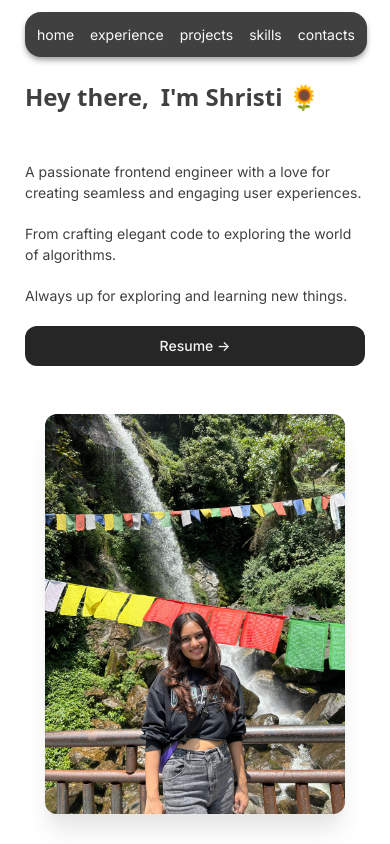
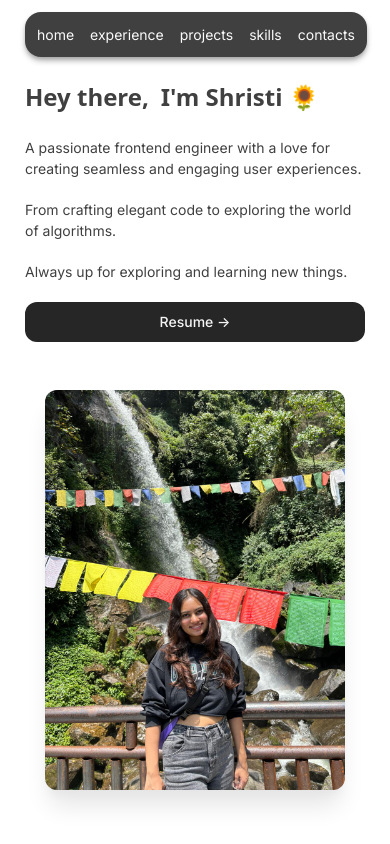
Before and after one commit to shristigupta12/Portfolio, a Next.js app: page / in a window 390 px wide. Shown: the top 844 px of the page. Built offline with nearby package versions, Linux system fonts and the light colour scheme.

Commit message:
responsive: gap fixes

```diff
--- a/components/sections/home/index.jsx
+++ b/components/sections/home/index.jsx
@@ -8,8 +8,8 @@
 const Home = ()=>{
     return(
         <ViewContainer id="home">
-        <section className="flex h-full justify-center gap-12 max-md:flex-col max-md:mt-[-40px]">
-            <div className="flex flex-col gap-12 text-neutral-700  ">
+        <section className="flex h-full justify-center gap-12  max-md:flex-col max-md:mt-[-40px]">
+            <div className="flex flex-col gap-12 max-md:gap-6 text-neutral-700  ">
                 <div className="flex min-[500px]:flex-col gap-3 font-semibold text-5xl max-[500px]:text-2xl font-sans">
                     <h1 >Hey there,</h1>
                     <h1>{`I'm Shristi 🌻`}</h1>
```
